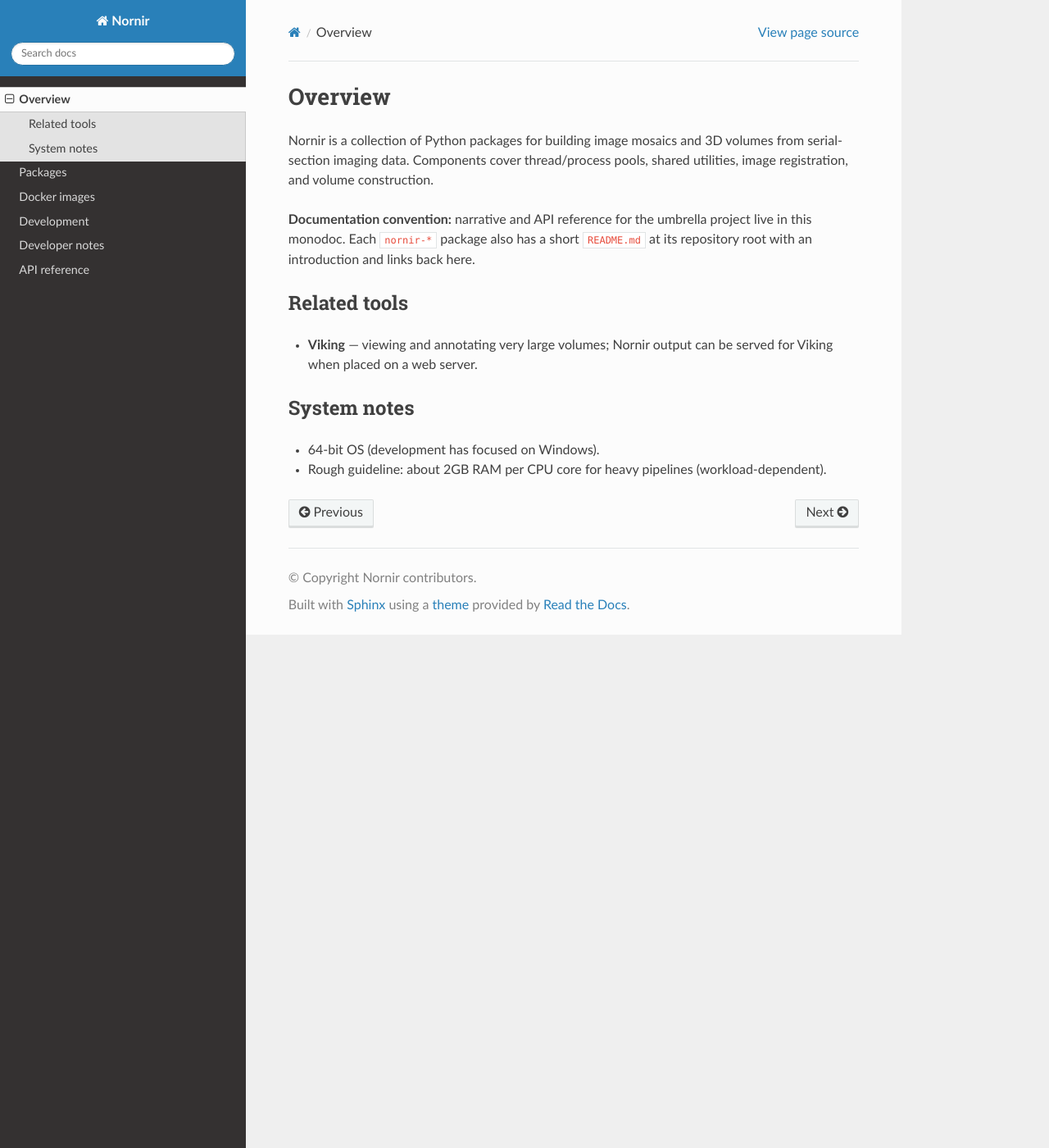
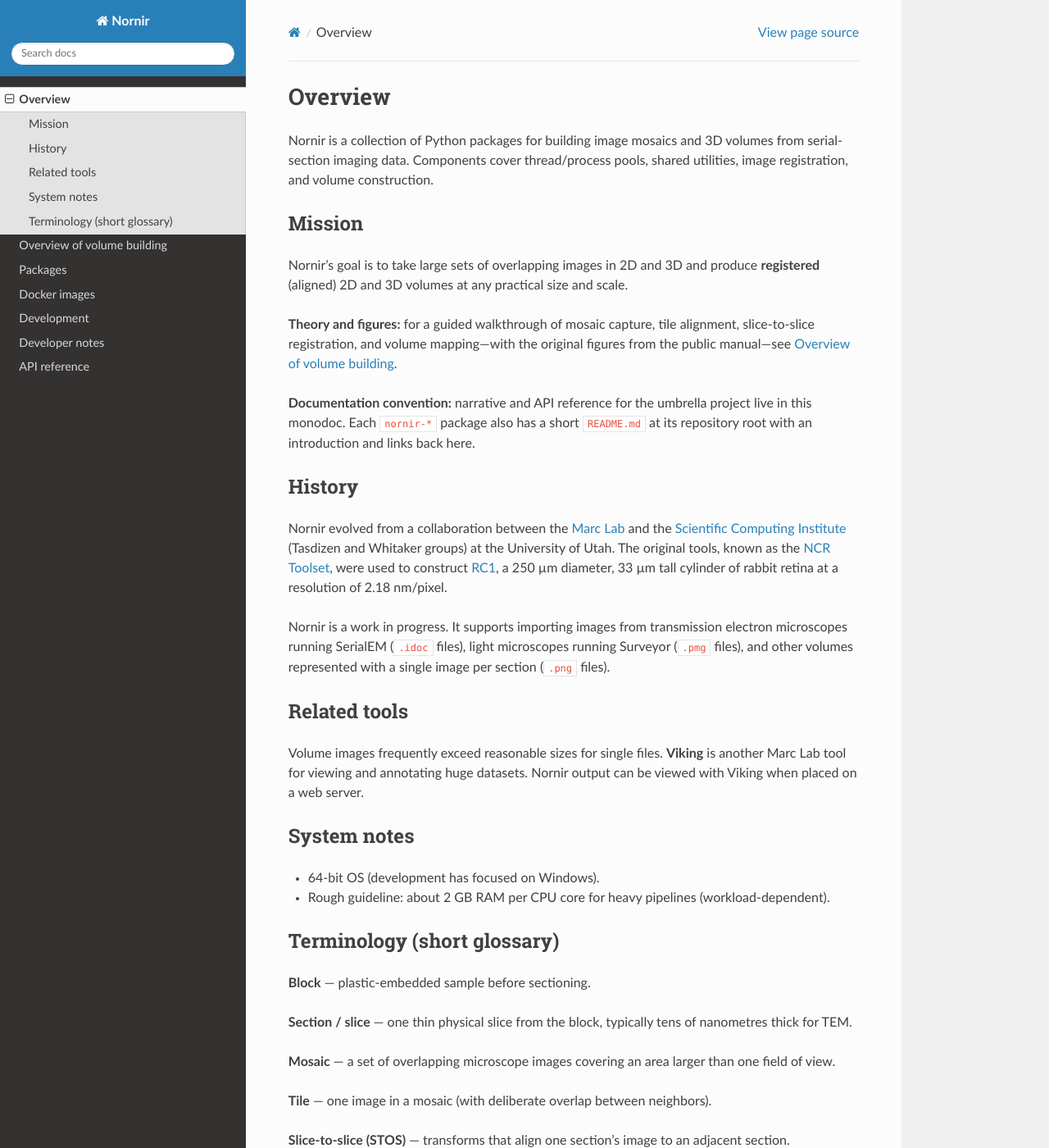
Before and after one commit to jamesra/nornir, a Sphinx documentation site: the page built from docs/overview.rst, in a window 1280 px wide and 1400 px high. Shown: the whole window at 82% size. Built offline with Sphinx 7.4.7 and the Read the Docs theme 3.1.0, drawn with Linux system fonts in a browser that asks for light colours; some of the changed text lies outside the part shown.

Commit message:
docs: restore volume-building overview with figures from legacy manual
- Add overview_alignment_theory.rst (mosaic, STOS, volume registration walkthrough)
  sourced from jamesra/nornir.github.io _sources/overview; fix typos and links
- Expand overview.rst: mission, history, Viking/tools, terminology glossary
- Add JamesRA.019-034 figure PNGs under docs/_static/figures/
- Link from packages/nornir_imageregistration.rst; add docs/make.cmd helper

Made-with: Cursor

```diff
--- a/docs/index.rst
+++ b/docs/index.rst
@@ -9,6 +9,7 @@ Nornir takes large sets of overlapping images in 2D and produces registered (ali
    :maxdepth: 2
 
    overview
+   overview_alignment_theory
    packages/index
    docker/index
    development/index
--- a/docs/overview.rst
+++ b/docs/overview.rst
@@ -3,15 +3,55 @@ Overview
 
 Nornir is a collection of Python packages for building image mosaics and 3D volumes from serial-section imaging data. Components cover thread/process pools, shared utilities, image registration, and volume construction.
 
+Mission
+-------
+
+Nornir's goal is to take large sets of overlapping images in 2D and 3D and produce **registered** (aligned) 2D and 3D volumes at any practical size and scale.
+
+**Theory and figures:** for a guided walkthrough of mosaic capture, tile alignment, slice-to-slice registration, and volume mapping—with the original figures from the public manual—see :doc:`overview_alignment_theory`.
+
 **Documentation convention:** narrative and API reference for the umbrella project live in this monodoc. Each ``nornir-*`` package also has a short ``README.md`` at its repository root with an introduction and links back here.
+
+History
+-------
+
+Nornir evolved from a collaboration between the `Marc Lab`_ and the `Scientific Computing Institute`_ (Tasdizen and Whitaker groups) at the University of Utah. The original tools, known as the `NCR Toolset`_, were used to construct `RC1`_, a 250 µm diameter, 33 µm tall cylinder of rabbit retina at a resolution of 2.18 nm/pixel.
+
+Nornir is a work in progress. It supports importing images from transmission electron microscopes running SerialEM (``.idoc`` files), light microscopes running Surveyor (``.pmg`` files), and other volumes represented with a single image per section (``.png`` files).
+
+.. _Marc Lab: https://prometheus.med.utah.edu/~marclab/marclab_09_science-papers.html
+.. _Scientific Computing Institute: https://www.ucnia.org/
+.. _NCR Toolset: https://www.ucnia.org/download/ncrtoolset/
+.. _RC1: https://pubmed.ncbi.nlm.nih.gov/21311605/
 
 Related tools
 -------------
 
-* **Viking** — viewing and annotating very large volumes; Nornir output can be served for Viking when placed on a web server.
+Volume images frequently exceed reasonable sizes for single files. **Viking** is another Marc Lab tool for viewing and annotating huge datasets. Nornir output can be viewed with Viking when placed on a web server.
+
+.. _Viking: https://connectomes.utah.edu/
 
 System notes
 ------------
 
 * 64-bit OS (development has focused on Windows).
-* Rough guideline: about 2GB RAM per CPU core for heavy pipelines (workload-dependent).
+* Rough guideline: about 2 GB RAM per CPU core for heavy pipelines (workload-dependent).
+
+Terminology (short glossary)
+----------------------------
+
+**Block** — plastic-embedded sample before sectioning.
+
+**Section / slice** — one thin physical slice from the block, typically tens of nanometres thick for TEM.
+
+**Mosaic** — a set of overlapping microscope images covering an area larger than one field of view.
+
+**Tile** — one image in a mosaic (with deliberate overlap between neighbors).
+
+**Slice-to-slice (STOS)** — transforms that align one section's image to an adjacent section.
+
+**Center section** — the section chosen as the origin of the volume coordinate system; other sections map toward it through composed transforms.
+
+**Slice-to-volume** — the composed mapping from a section's mosaic space into the unified volume space.
+
+For the same terms in the context of the full alignment walkthrough, see :doc:`overview_alignment_theory`.
--- a/docs/packages/nornir_imageregistration.rst
+++ b/docs/packages/nornir_imageregistration.rst
@@ -2,6 +2,8 @@ nornir-imageregistration
 ========================
 
 Core **image registration** algorithms for aligning 2D images into larger mosaics and 3D volumes.
+
+Conceptual background (mosaics, phase correlation, slice-to-slice refinement, volume mapping) is in :doc:`../overview_alignment_theory`.
 
 * **Python import:** ``nornir_imageregistration``
 
```
Also changed, not shown: docs/overview_alignment_theory.rst (added, +121 -0 lines), docs/_static/figures/JamesRA.019.png (added), docs/_static/figures/JamesRA.020.png (added), docs/_static/figures/JamesRA.024.png (added), docs/_static/figures/JamesRA.025.png (added), docs/_static/figures/JamesRA.027.png (added), docs/_static/figures/JamesRA.028.png (added), docs/_static/figures/JamesRA.029.png (added), docs/_static/figures/JamesRA.030.png (added), docs/_static/figures/JamesRA.032.png (added), docs/_static/figures/JamesRA.034.png (added), 1 other file.
